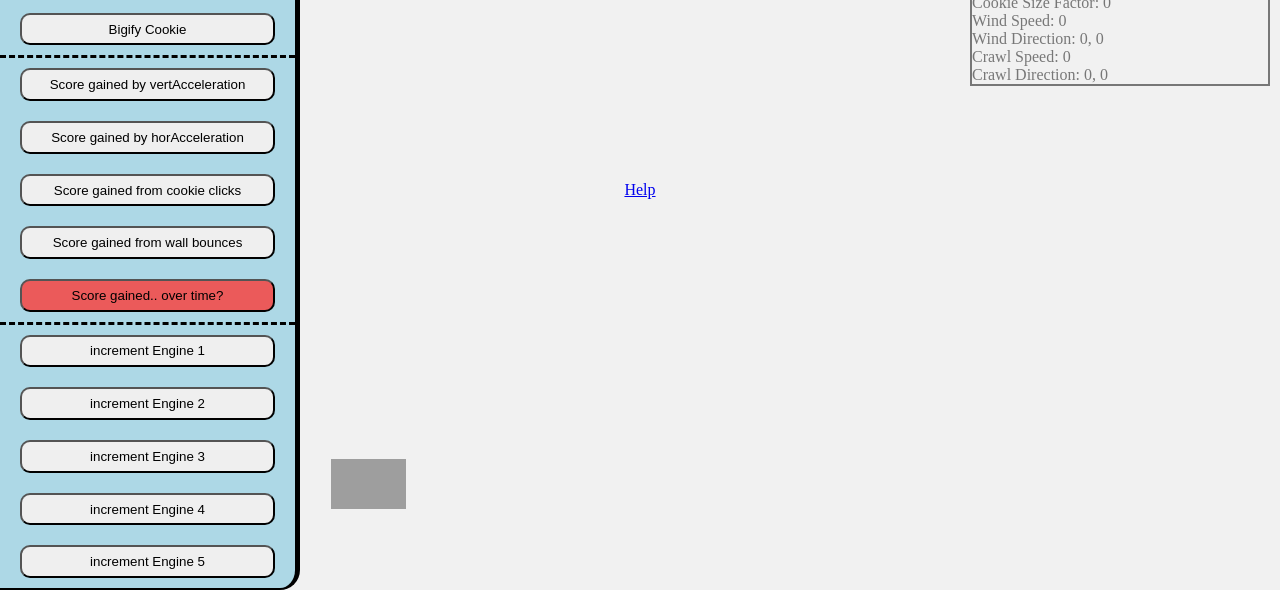
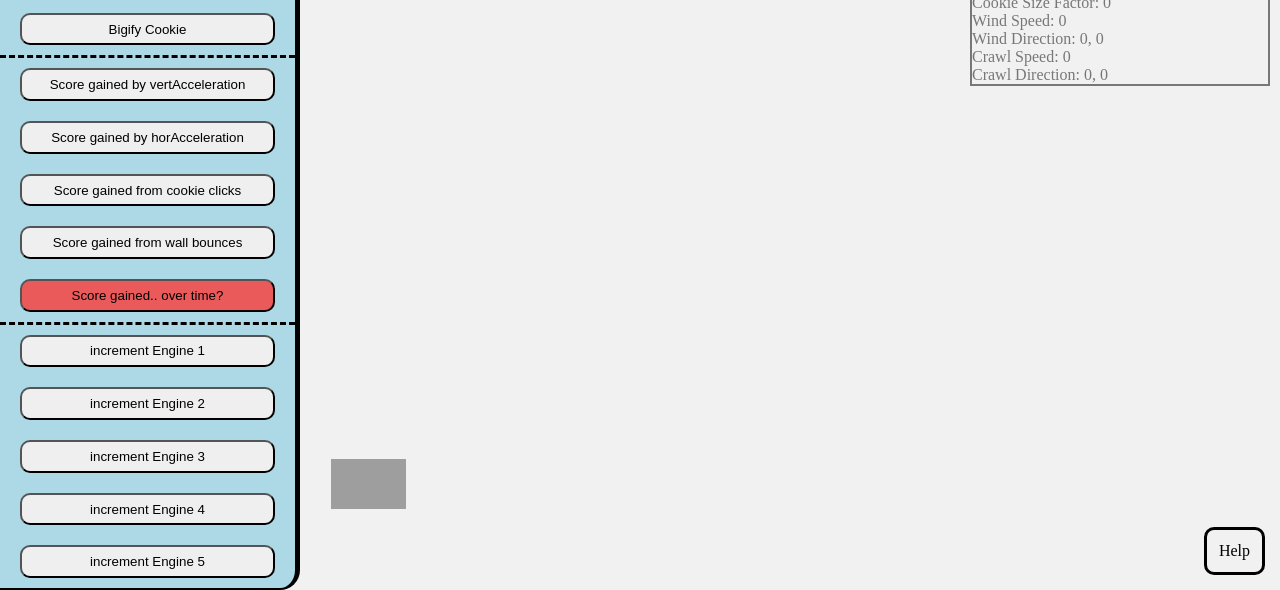
Before and after one commit to Thayerjam/QWOP-clicker, a website: page index.html in a window 1280 px wide. Shown: the part 210-800 px from the top of the page. Drawn offline with Linux system fonts and the light colour scheme; grey boxes are pictures that could not be loaded.

Commit message:
Not even sure what I changed. Small tweak tho

```diff
--- a/scripts.js
+++ b/scripts.js
@@ -106,6 +106,8 @@ function reduceAcceleration() {
   if (userCursor.acceleration[1] < 0) {
     userCursor.acceleration[1] += 1;
   }
+  // userCursor.acceleration[0] = Math.round(userCursor.acceleration[0]);
+  // userCursor.acceleration[1] = Math.round(userCursor.acceleration[1]);
 }
 
 function changeAcceleration() {
--- a/styles.css
+++ b/styles.css
@@ -102,12 +102,16 @@ button {
     margin: 10px;
 }
 
-#controlInfo, #displayInfo {
-
-}
-
 #helpButton {
-
+    position: absolute;
+    text-decoration: none;
+    color: black;
+    border: 3px solid black;
+    padding: 12px;
+    margin: 15px;
+    bottom: 0;
+    right: 0;
+    border-radius: 10px;
 }
 
 #openingSequence {
```
